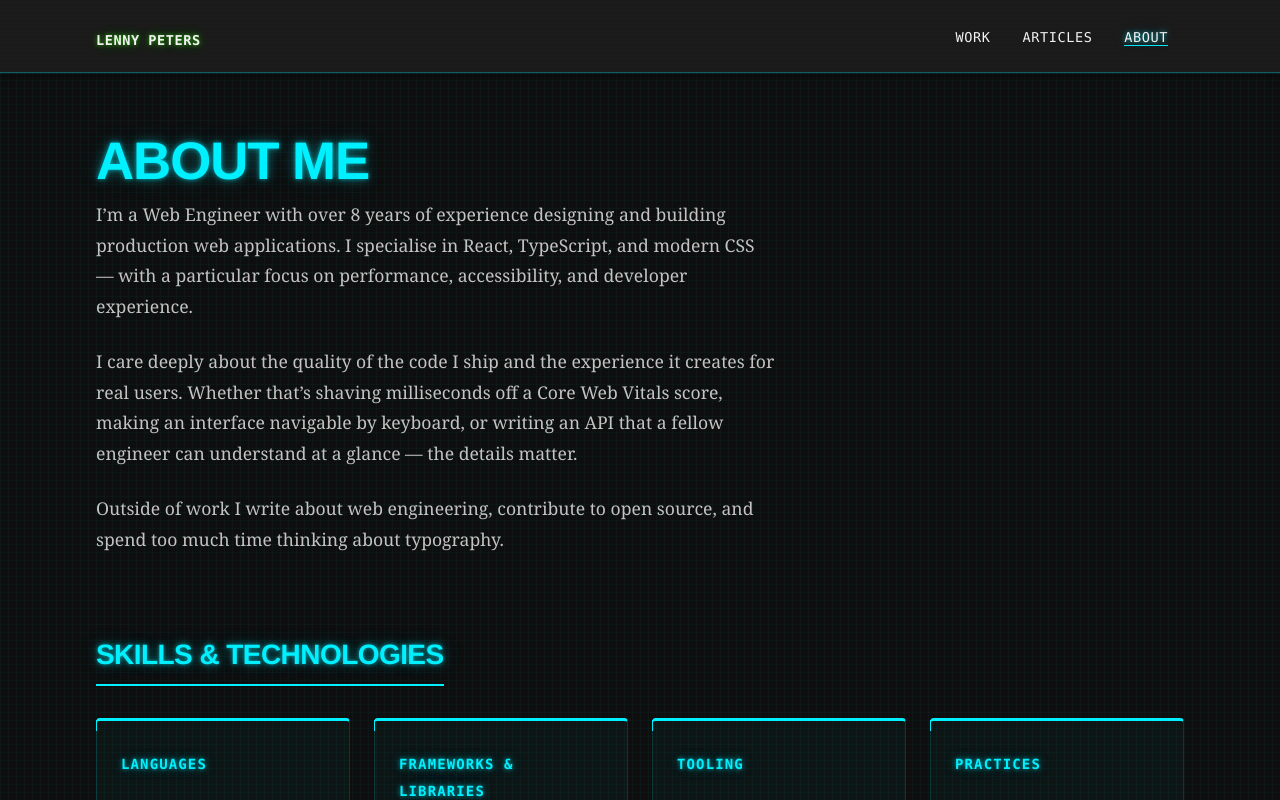
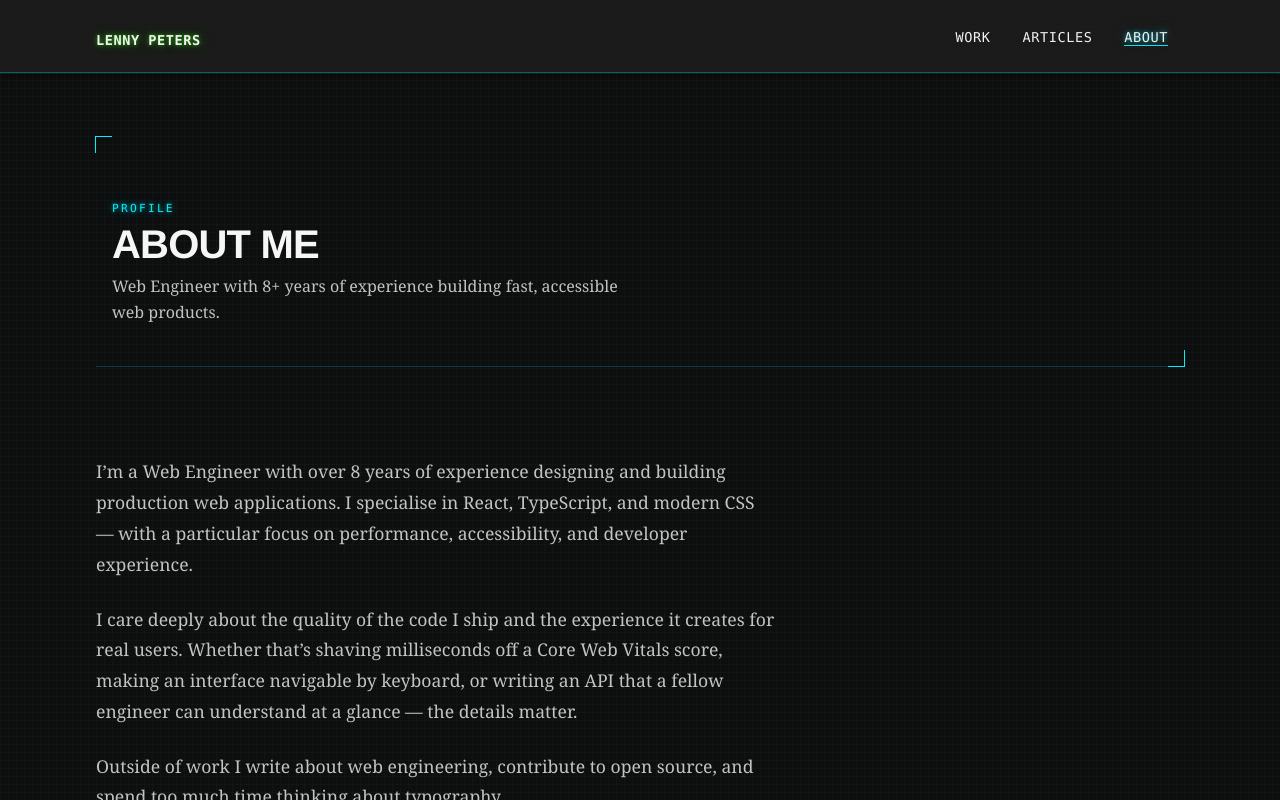
Before and after one commit to Loonz206/lennypeters, a Next.js app: page /about in a window 1280 px wide. Shown: the top 800 px of the page. Built offline with nearby package versions, Linux system fonts and the light colour scheme.

Commit message:
fix: 🐛 addressing the weird headlines

```diff
--- a/src/app/about/about.module.scss
+++ b/src/app/about/about.module.scss
@@ -1,15 +1,47 @@
 @import '@/styles/variables';
 @import '@/styles/mixins';
 
+.page {
+  padding: $space-9 0;
+}
+
+.pageHeader {
+  padding: $space-7 $space-3 $space-6;
+  border-bottom: 1px solid rgba($primaryColor, 0.2);
+  margin-bottom: $space-5;
+  position: relative;
+  @include hud-corners(16px, $primaryColor, 1px);
+}
+
+.label {
+  font-family: $monoSpaced;
+  font-size: 0.7rem;
+  letter-spacing: 0.2em;
+  color: $primaryColor;
+  text-transform: uppercase;
+  margin-bottom: $space-2;
+  @include neon-glow($primaryColor);
+}
+
+.title {
+  font-size: 2.5rem;
+  font-weight: 900;
+  color: $primaryText;
+  margin: 0 0 $space-3;
+  @include glitch-hover;
+}
+
+.sub {
+  font-size: 1rem;
+  color: $secondaryText;
+  max-width: 520px;
+  line-height: 1.65;
+  margin: 0;
+}
+
 .bio {
-  padding: $space-6 0 $space-3;  // 40px 0 16px
+  padding: $space-6 0 $space-3;
   position: relative;
-
-  h1 {
-    margin-bottom: $space-4;  // 24px
-    color: $primaryColor;
-    @include neon-glow($primaryColor);
-  }
 }
 
 .bioContent {
--- a/src/app/about/page.tsx
+++ b/src/app/about/page.tsx
@@ -12,9 +12,16 @@ export const metadata: Metadata = {
 
 const AboutPage = () => {
   return (
-    <>
+    <div className={styles.page}>
+      <div className={styles.pageHeader}>
+        <p className={styles.label}>PROFILE</p>
+        <h1 id="about-heading" className={styles.title}>About Me</h1>
+        <p className={styles.sub}>
+          Web Engineer with 8+ years of experience building fast, accessible web products.
+        </p>
+      </div>
+
       <section className={styles.bio} aria-labelledby="about-heading">
-        <h1 id="about-heading">About Me</h1>
         <div className={styles.bioContent}>
           <p>
             I&rsquo;m a Web Engineer with over 8 years of experience designing and building
@@ -39,7 +46,7 @@ const AboutPage = () => {
       <ExperienceTimeline />
 
       <ContactSection />
-    </>
+    </div>
   );
 };
 
```
